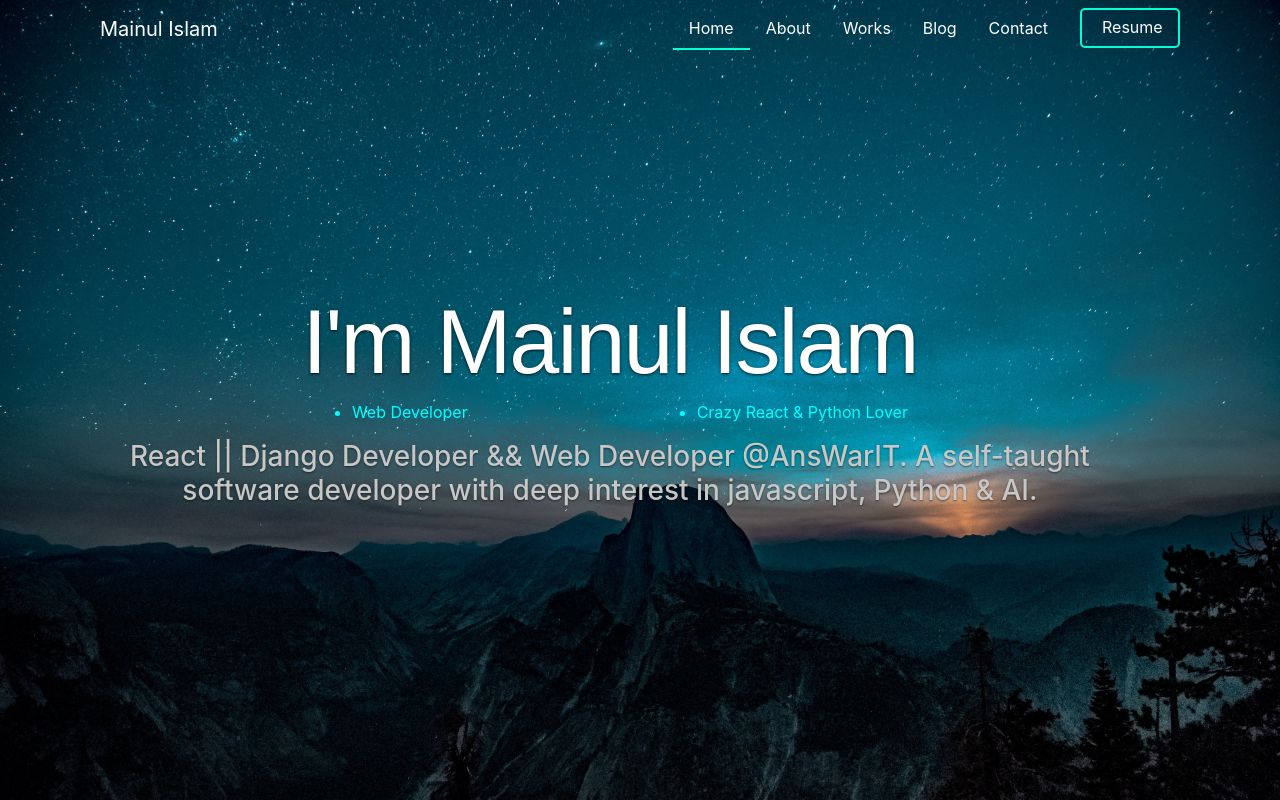
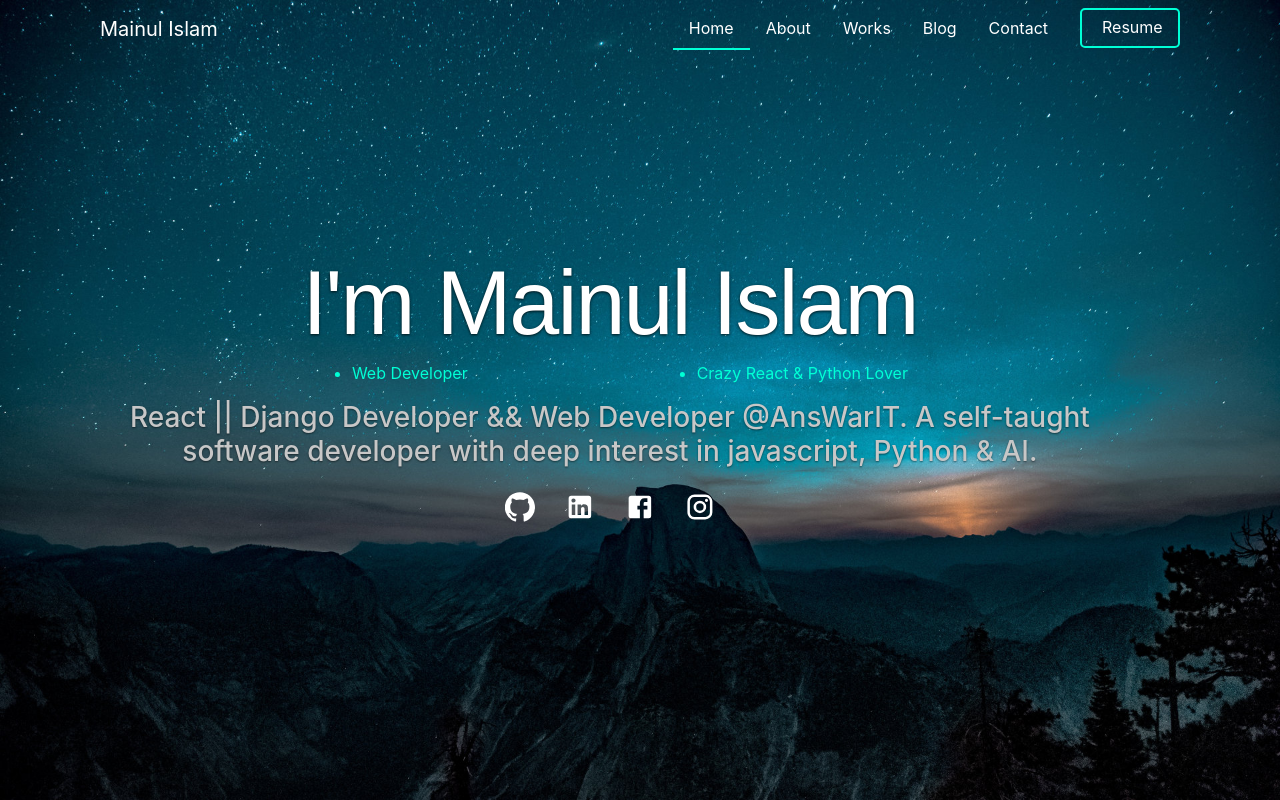
Before and after one commit to CrazyPythonLover1/ReactJs-Portfolio, a React (Create React App) app: page / in a window 1280 px wide. Built offline with nearby package versions, Linux system fonts and the light colour scheme.

Commit message:
add social link

```diff
--- a/package.json
+++ b/package.json
@@ -3,6 +3,8 @@
   "version": "0.1.0",
   "private": true,
   "dependencies": {
+    "@material-ui/core": "^4.11.0",
+    "@material-ui/icons": "^4.9.1",
     "@testing-library/jest-dom": "^4.2.4",
     "@testing-library/react": "^9.5.0",
     "@testing-library/user-event": "^7.2.1",
--- a/src/components/Home/Header/Header.css
+++ b/src/components/Home/Header/Header.css
@@ -33,7 +33,7 @@ header{
 ul{
     display: flex;
     justify-content:space-evenly;
-    color: cyan;
+    color: #00ffd5;
 }
 
 .banner-text h3 {
@@ -42,6 +42,31 @@ ul{
     margin: 0 auto;
     width: 100%;
     text-shadow: 0px 1px 2px rgba(0, 0, 0, .5);
+ }
+
+ /*  Header Social Links */
+
+ .social{
+     margin: 24px 0;
+     padding: 0;
+     text-shadow: 0px 1px 2px rgba(0, 0, 0, .8);
+
+ }
+
+ .social a {
+     display: inline-block;
+    margin: 0 15px;
+    padding: 0;
+    color: white;
+}
+
+.MuiSvgIcon-root{
+    font-size: 30px !important;
+
+}
+ .social .MuiSvgIcon-root:hover,a:hover{
+    text-decoration: none;
+    color: #00ffd5;
  }
 
  @media only screen and (max-width: 767px) {
--- a/src/components/Home/Header/Header.js
+++ b/src/components/Home/Header/Header.js
@@ -1,5 +1,10 @@
 import React from 'react';
 import './Header.css';
+import FacebookIcon from '@material-ui/icons/Facebook';
+import GitHubIcon from '@material-ui/icons/GitHub';
+import LinkedInIcon from '@material-ui/icons/LinkedIn';
+import InstagramIcon from '@material-ui/icons/Instagram';
+import { Link } from 'react-router-dom';
 
 const Header = () => {
     return (
@@ -10,7 +15,15 @@ const Header = () => {
                         <h1 className="headline text-center"> I'm  Mainul Islam </h1>
                         <div className="status"><ul> <li> Web Developer</li> <li> Crazy React & Python Lover </li></ul></div>
                         <h3><span> React || Django Developer && Web Developer @AnsWarIT.</span> A self-taught software developer with deep interest in javascript, Python & AI.  </h3>
+
+                        <div className="social">
+                            <a href="https://github.com/CrazyPythonLover1"> <GitHubIcon/> </a>
+                            <a href="https://www.linkedin.com/in/md-mainul-islam-4466a2179/"> <LinkedInIcon/> </a>
+                            <a href="https://www.facebook.com/mainul.mif"> <FacebookIcon/>  </a>
+                            <a href="https://www.instagram.com/mainul_islam_faruqi/"> <InstagramIcon/> </a>
+                        </div>
                     </div>
+
                 </div>
             </div>
         </header>
```
Also changed, not shown: 1 other file (tests, documents, lock files or other folders).
